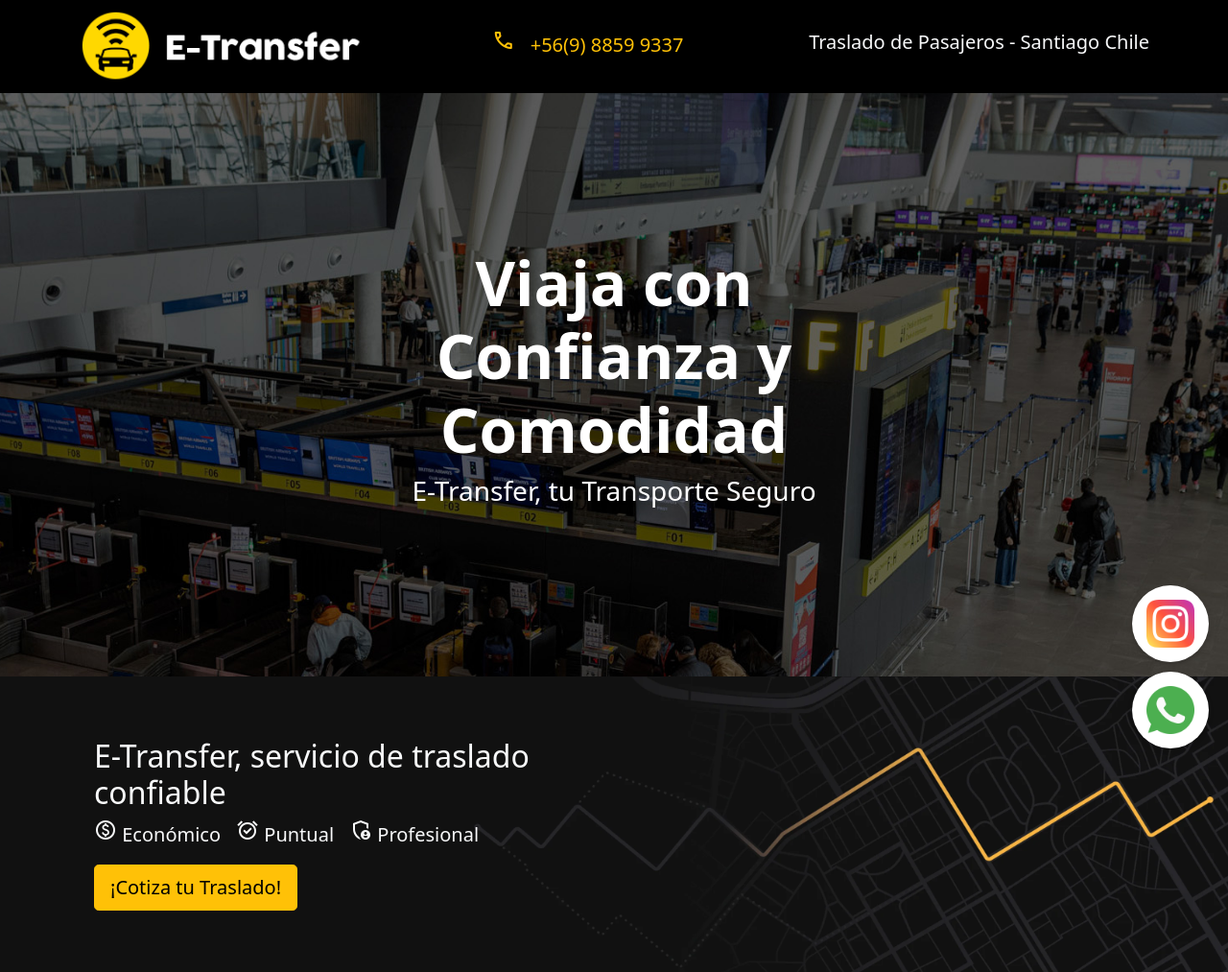
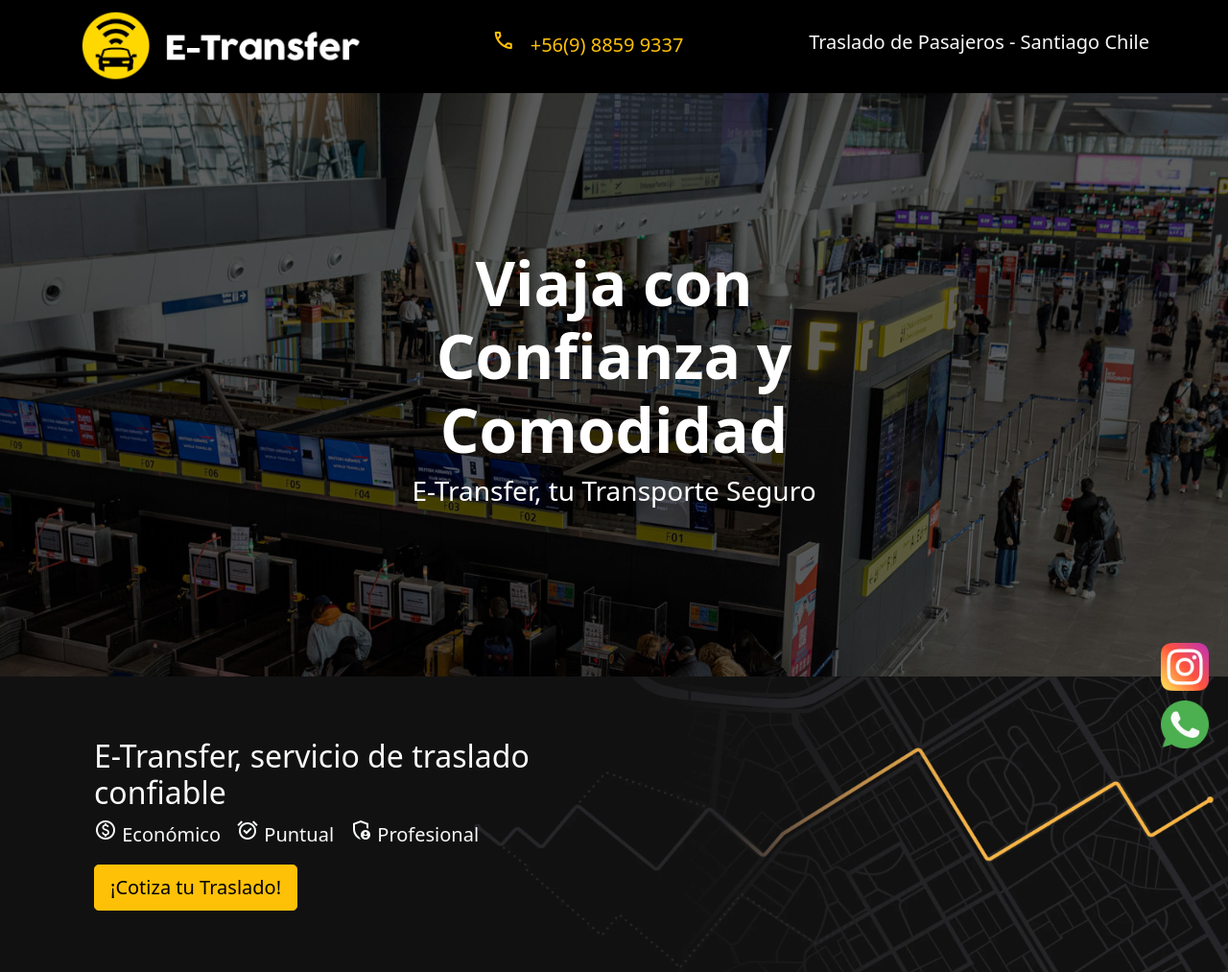
Before and after one commit to dabustosa85/cliente-etransfer, a plain HTML site: page index.html in a window 1280 px wide. Shown: the top 1013 px of the page at 96% size. Drawn offline with nearby package versions, Linux system fonts and the light colour scheme.

Commit message:
Update style.css

```diff
--- a/style.css
+++ b/style.css
@@ -9,23 +9,12 @@
         display: flex;
         flex-direction: column;
         align-items: flex-end;
-    }
+ }
 
-    .icon-link {
+.icon-link {
         display: flex;
         align-items: center;
         justify-content: center;
-        width: 80px;
-        height: 80px;
-        background-color: white;
-        border-radius: 50%;
-        box-shadow: 0 2px 5px rgba(0, 0, 0, 0.2);
         margin-top: 10px;
         text-decoration: none;
-        color: black;
-    }
-
-    .instagram:hover,
-    .whatsapp:hover {
-        background-color: #e8e8e8;
-    }
+}
```
